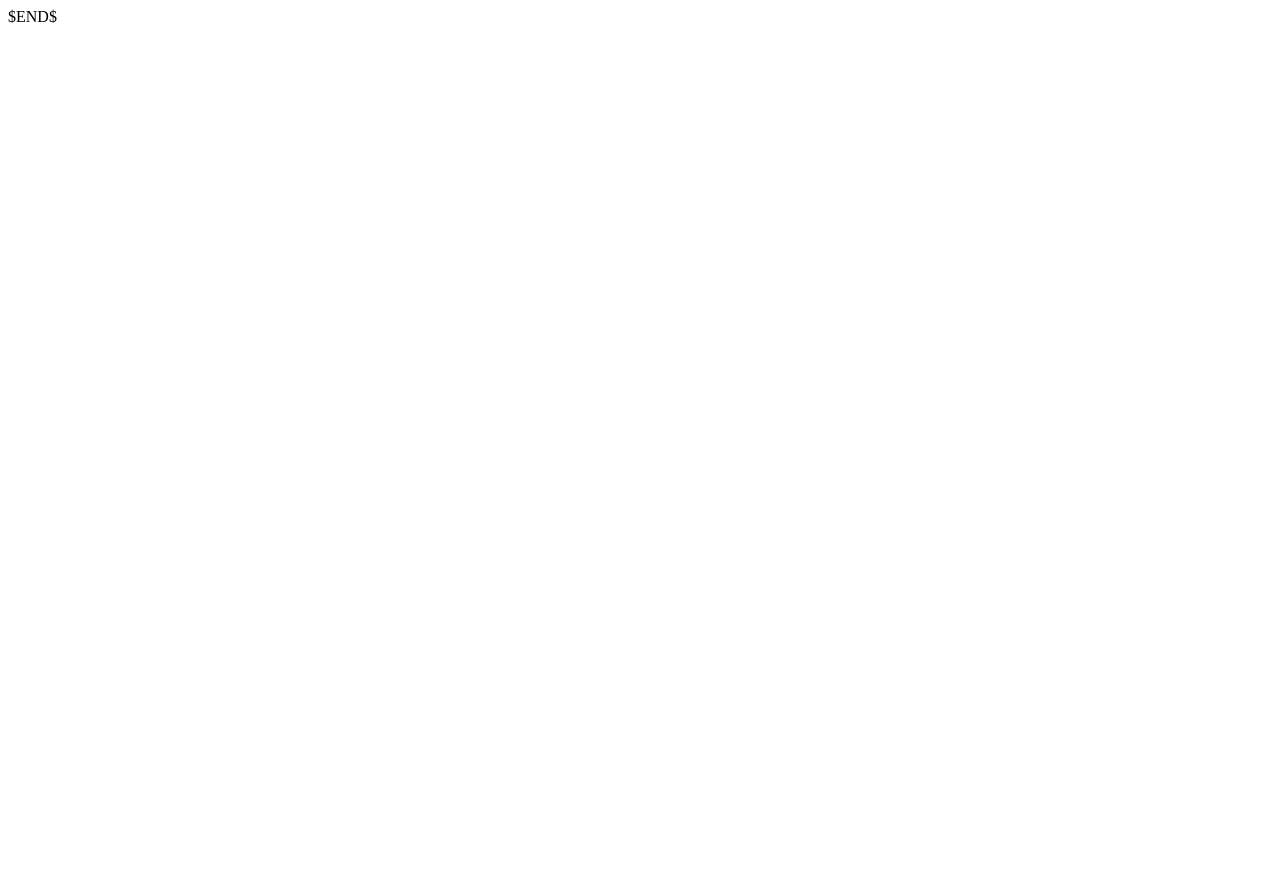
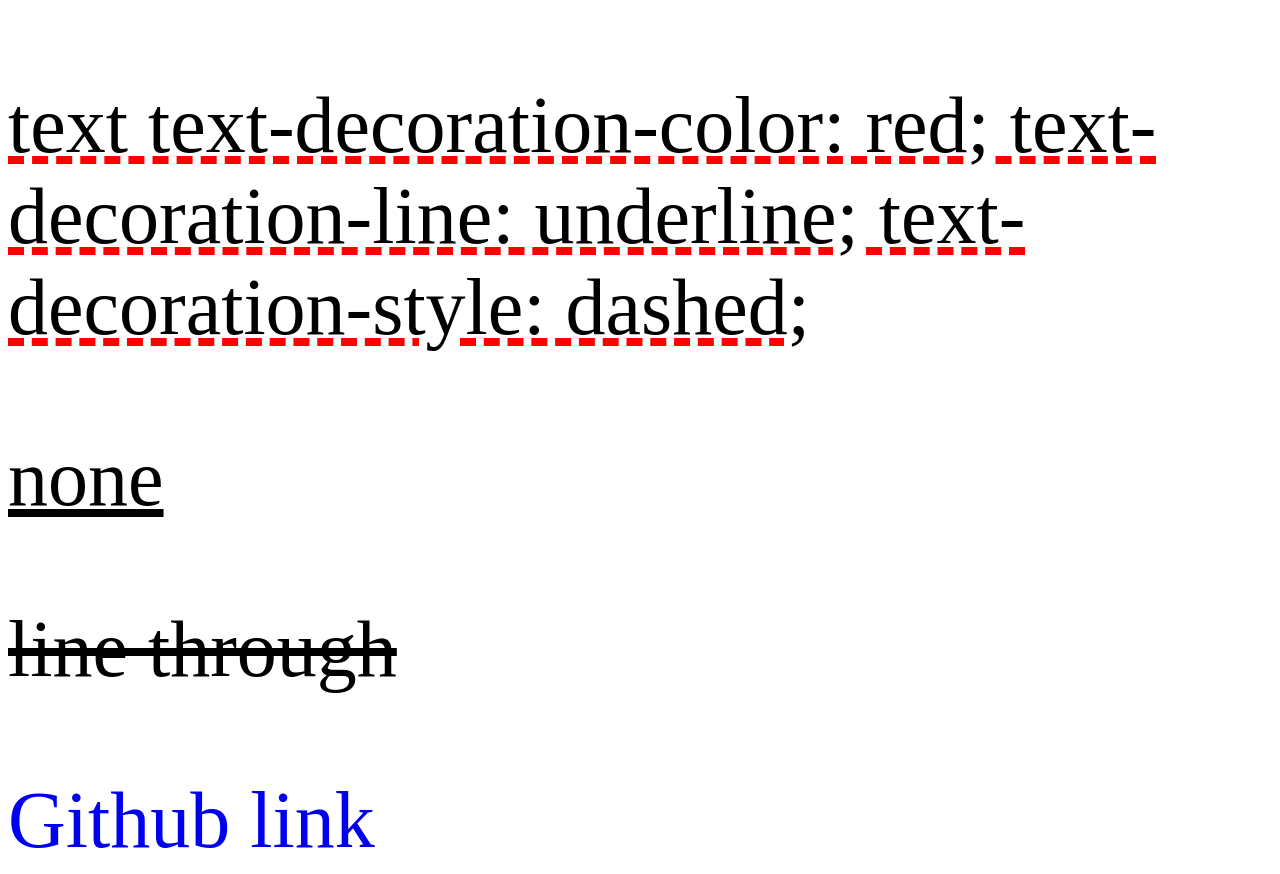
Before and after one commit to laertvelia/html-css-course, a plain HTML site: page 11_formatting-text/12_text-declaration/index.html in a window 1280 px wide. Before the commit the page ends 800 px from the top, so only its background shows below. Drawn offline with Linux system fonts and the light colour scheme.

Commit message:
text-declaration-and-s-and-del-tags

```diff
--- a/11_formatting-text/12_text-declaration/index.html
+++ b/11_formatting-text/12_text-declaration/index.html
@@ -2,9 +2,17 @@
 <html lang="en">
 <head>
     <meta charset="UTF-8">
-    <title>$Title$</title>
+    <title>Title</title>
+    <link rel="stylesheet" href="main.css">
 </head>
 <body>
-$END$
+
+<p class="s">text text-decoration-color: red;
+    text-decoration-line: underline;
+    text-decoration-style: dashed;</p>
+<p class="y">none</p>
+<p class="line">line through</p>
+<a href="https://github.com">Github link</a>
+
 </body>
 </html>
--- a/11_formatting-text/12_text-declaration/main.css
+++ b/11_formatting-text/12_text-declaration/main.css
@@ -0,0 +1,19 @@
+.s{
+    text-decoration-color: red;
+
+    text-decoration-line: underline;
+    text-decoration-style: dashed;
+}
+p,a{
+    font-size: 5rem;
+}
+.y{
+    text-decoration:  underline;
+}
+a{
+    text-decoration: none;
+}
+
+.line{
+    text-decoration: line-through;
+}
```
Also changed, not shown: 11_formatting-text/13_del/index.html (+4 -2 lines), 11_formatting-text/14_s/index.html (+4 -2 lines), 11_formatting-text/13_del/del.PNG (added), 11_formatting-text/14_s/s.PNG (added).
